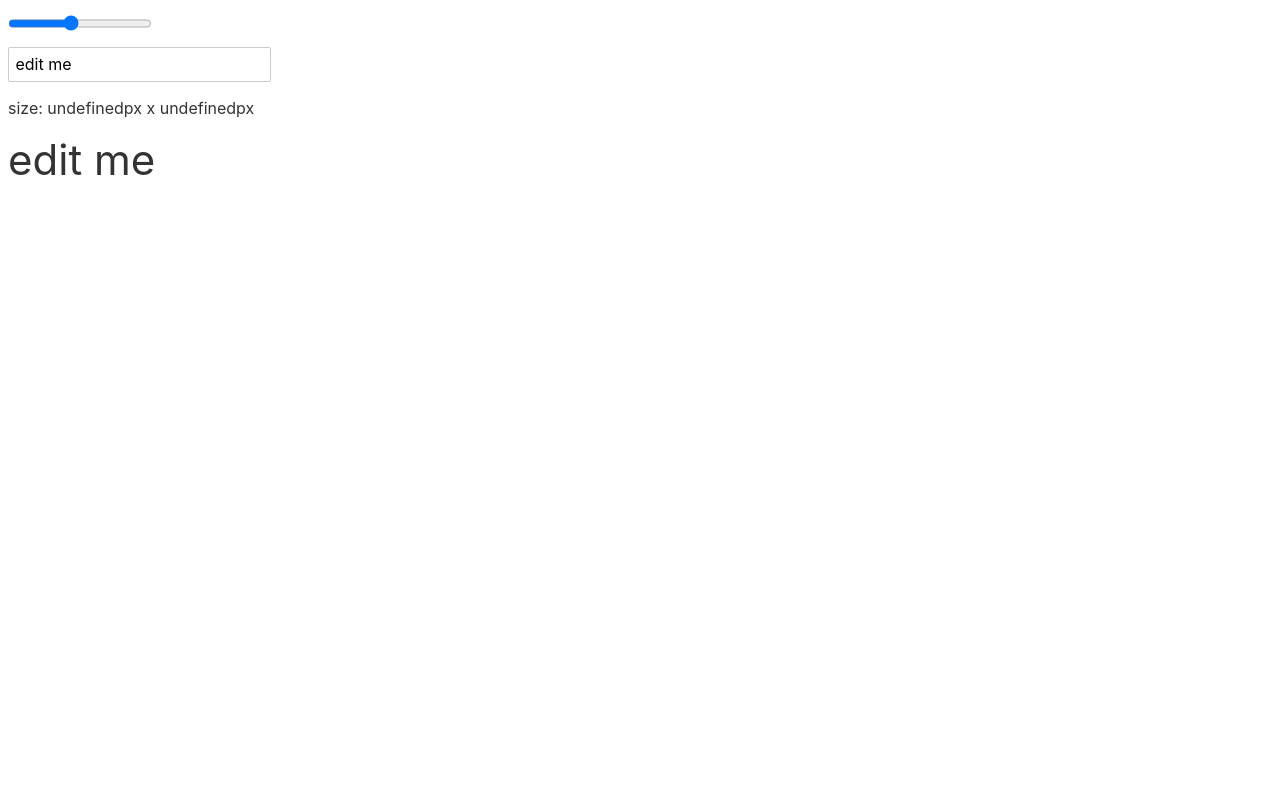
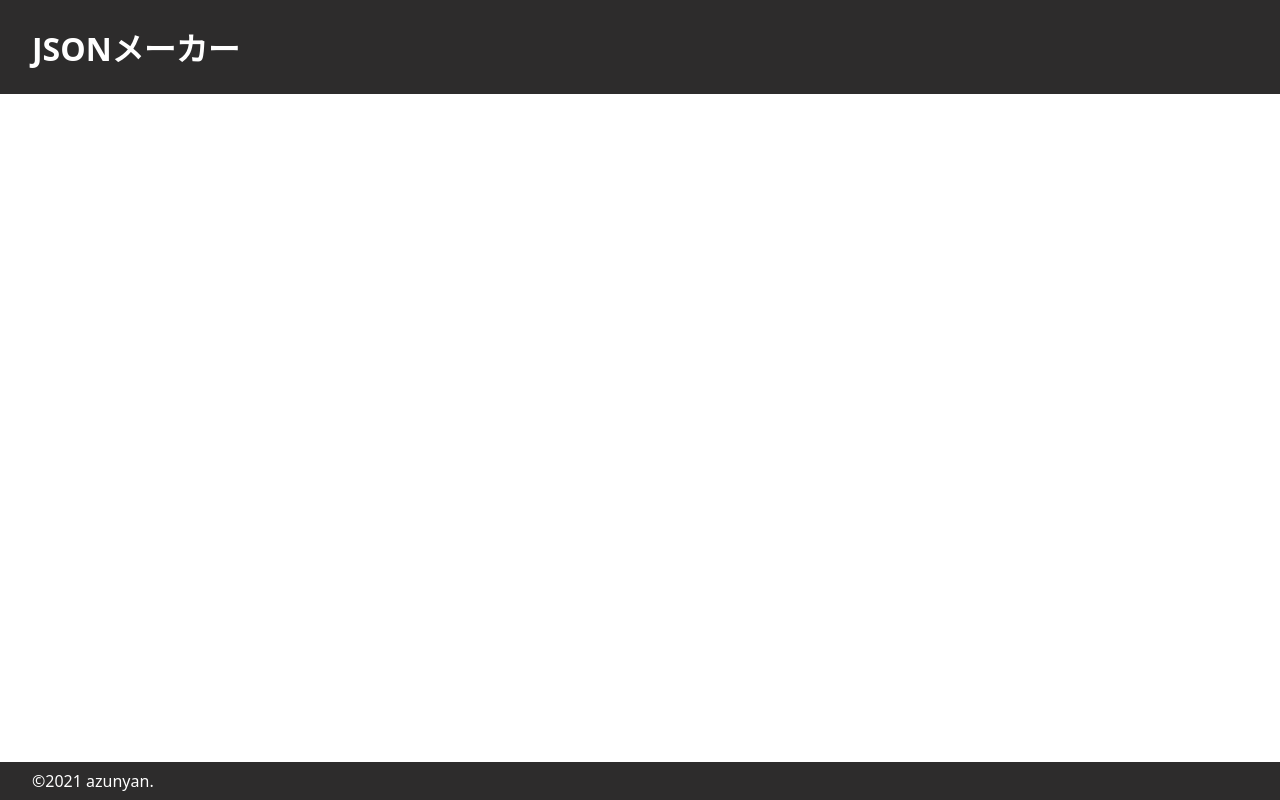
Before and after one commit to azufb/JSONMaker, a Svelte app: page / in a window 1280 px wide. Built offline with nearby package versions, Linux system fonts and the light colour scheme.

Commit message:
ヘッダー部分とフッター部分作成

```diff
--- a/public/global.css
+++ b/public/global.css
@@ -1,4 +1,5 @@
-html, body {
+html,
+body {
   position: relative;
   width: 100%;
   height: 100%;
@@ -7,13 +8,16 @@
 body {
   color: #333;
   margin: 0;
-	padding: 8px;
   box-sizing: border-box;
-	font-family: -apple-system, BlinkMacSystemFont, "Segoe UI", Roboto, Oxygen-Sans, Ubuntu, Cantarell, "Helvetica Neue", sans-serif;
+  font-family: Noto Sans;
+
+  display: flex;
+  flex-direction: column;
+  min-height: 100vh;
 }
 
 a {
-	color: rgb(0,100,200);
+  color: rgb(0, 100, 200);
   text-decoration: none;
 }
 
@@ -22,14 +26,17 @@
 }
 
 a:visited {
-	color: rgb(0,80,160);
+  color: rgb(0, 80, 160);
 }
 
 label {
   display: block;
 }
 
-input, button, select, textarea {
+input,
+button,
+select,
+textarea {
   font-family: inherit;
   font-size: inherit;
   -webkit-padding: 0.4em 0;
--- a/public/index.html
+++ b/public/index.html
@@ -1,18 +1,17 @@
 <!DOCTYPE html>
 <html lang="en">
-<head>
-	<meta charset='utf-8'>
-	<meta name='viewport' content='width=device-width,initial-scale=1'>
+  <head>
+    <meta charset="utf-8" />
+    <meta name="viewport" content="width=device-width,initial-scale=1" />
 
-	<title>Svelte app</title>
+    <title>JSONメーカー</title>
 
-	<link rel='icon' type='image/png' href='/favicon.png'>
-	<link rel='stylesheet' href='/global.css'>
-	<link rel='stylesheet' href='/build/bundle.css'>
+    <link rel="icon" type="image/png" href="/favicon.png" />
+    <link rel="stylesheet" href="/global.css" />
+    <link rel="stylesheet" href="/build/bundle.css" />
 
-	<script defer src='/build/bundle.js'></script>
-</head>
+    <script defer src="/build/bundle.js"></script>
+  </head>
 
-<body>
-</body>
+  <body></body>
 </html>
--- a/src/App.svelte
+++ b/src/App.svelte
@@ -1,31 +1,33 @@
 <script>
-  let w;
-  let h;
-  let size = 42;
-  let text = 'edit me';
 </script>
 
-<input type="range" bind:value={size} />
-<input bind:value={text} />
+<div class="header">
+  <h1>JSONメーカー</h1>
+</div>
 
-<p>size: {w}px x {h}px</p>
-
-<div>
-  <span style="font-size: {size}px">
-    {text}
-  </span>
+<div class="footer">
+  <p>&copy;2021 azunyan.</p>
 </div>
 
 <style>
-  input {
-    display: block;
+  .header {
+    padding: 1.5rem 2rem;
+    background-color: #2d2c2c;
   }
 
-  div {
-    display: inline-block;
+  .header h1 {
+    margin: 0;
+    color: #ffffff;
   }
 
-  span {
-    word-break: break-all;
+  .footer {
+    margin-top: auto;
+    padding: 0.5rem 2rem;
+    background-color: #2d2c2c;
+  }
+
+  .footer p {
+    margin: 0;
+    color: #ffffff;
   }
 </style>
```
Lines whose indentation alone changed are shown as unchanged.
